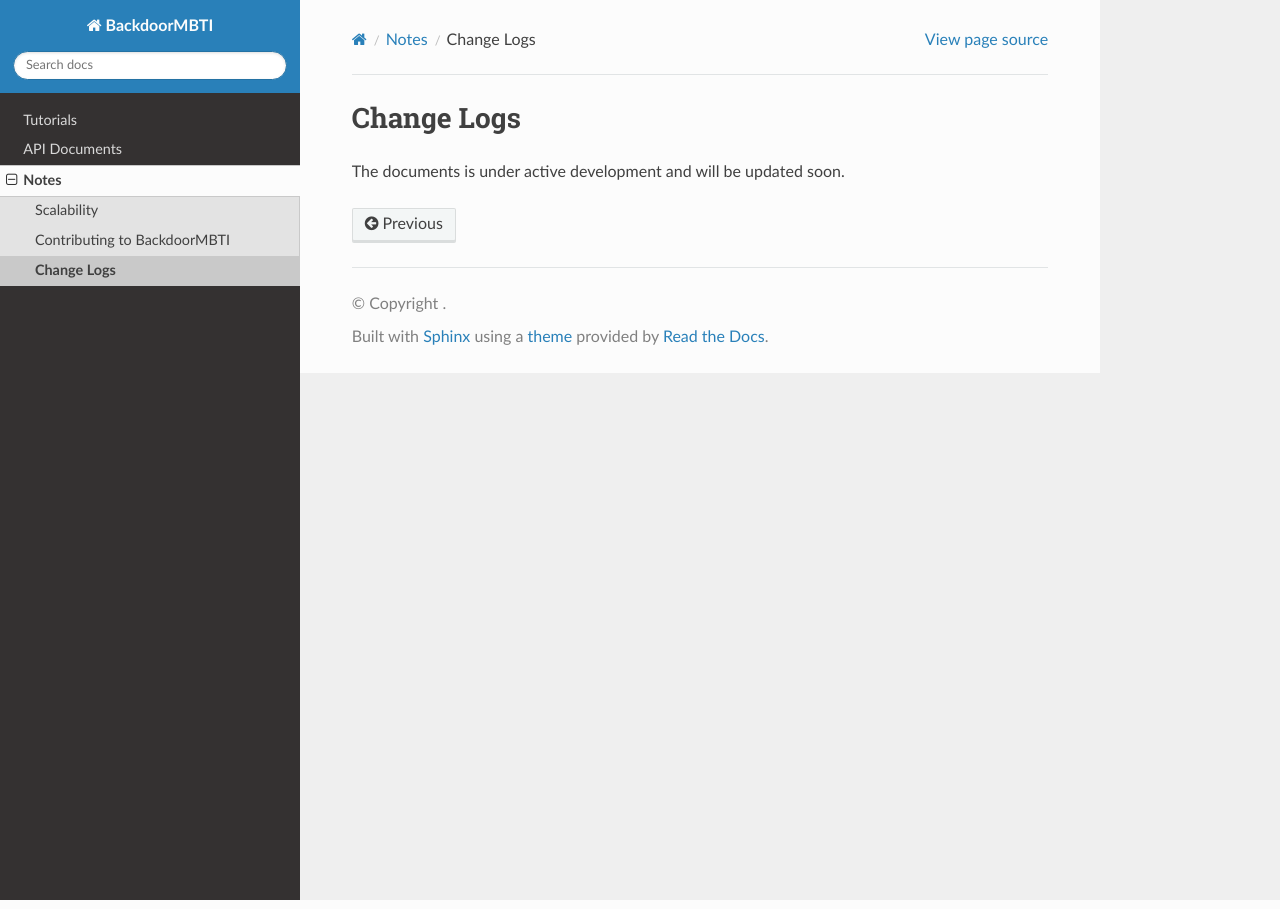
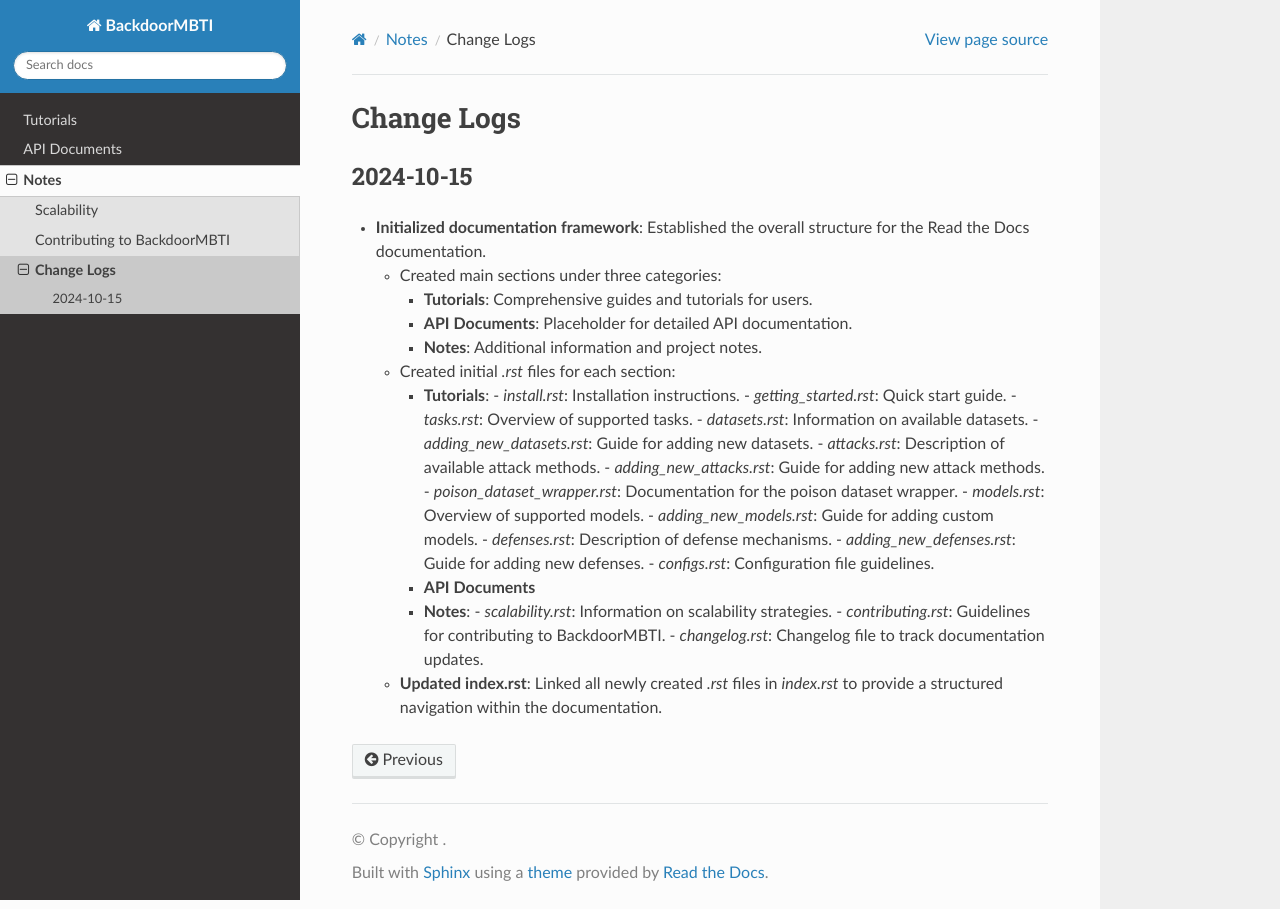
Before and after one commit to odymit/BackdoorMBTI-docs, a Sphinx documentation site: the page built from docs/source/notes/changelog.rst, in a window 1280 px wide. Built offline with Sphinx 7.4.7 and the Read the Docs theme 3.1.0, drawn with Linux system fonts in a browser that asks for light colours.

Commit message:
update changelog.rst

```diff
--- a/docs/source/notes/changelog.rst
+++ b/docs/source/notes/changelog.rst
@@ -1,4 +1,42 @@
 Change Logs
 ===========
 
-The documents is under active development and will be updated soon.
+
+
+2024-10-15
+-----------
+- **Initialized documentation framework**: Established the overall structure for the Read the Docs documentation.
+
+  - Created main sections under three categories:
+
+    - **Tutorials**: Comprehensive guides and tutorials for users.
+
+    - **API Documents**: Placeholder for detailed API documentation.
+
+    - **Notes**: Additional information and project notes.
+
+  - Created initial `.rst` files for each section:
+
+    - **Tutorials**:
+      - `install.rst`: Installation instructions.
+      - `getting_started.rst`: Quick start guide.
+      - `tasks.rst`: Overview of supported tasks.
+      - `datasets.rst`: Information on available datasets.
+      - `adding_new_datasets.rst`: Guide for adding new datasets.
+      - `attacks.rst`: Description of available attack methods.
+      - `adding_new_attacks.rst`: Guide for adding new attack methods.
+      - `poison_dataset_wrapper.rst`: Documentation for the poison dataset wrapper.
+      - `models.rst`: Overview of supported models.
+      - `adding_new_models.rst`: Guide for adding custom models.
+      - `defenses.rst`: Description of defense mechanisms.
+      - `adding_new_defenses.rst`: Guide for adding new defenses.
+      - `configs.rst`: Configuration file guidelines.
+
+    - **API Documents**
+
+    - **Notes**:
+      - `scalability.rst`: Information on scalability strategies.
+      - `contributing.rst`: Guidelines for contributing to BackdoorMBTI.
+      - `changelog.rst`: Changelog file to track documentation updates.
+
+  - **Updated index.rst**: Linked all newly created `.rst` files in `index.rst` to provide a structured navigation within the documentation.
```
